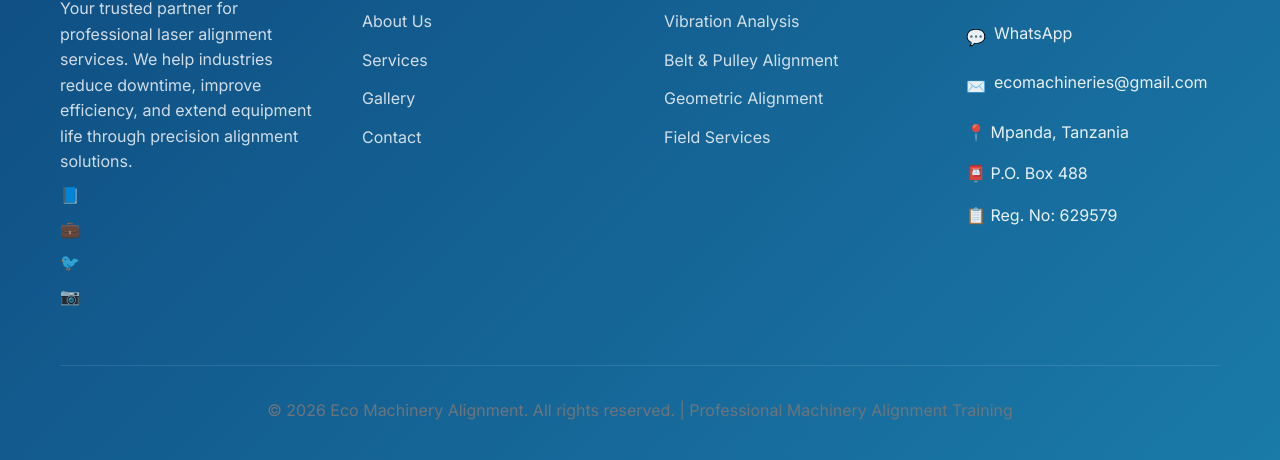
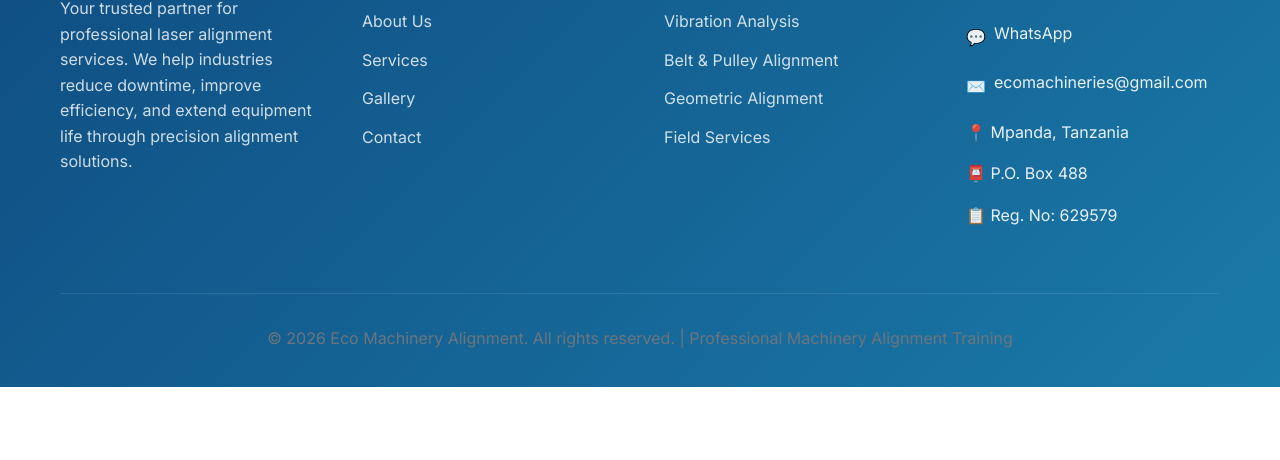
Before and after one commit to manzi-guev/eco-machinery-website, a plain HTML site: page about.html in a window 1280 px wide. Shown: the part 4859-5319 px from the top of the page. After the commit the page ends 5246 px from the top, so only its background shows below. Drawn offline with Linux system fonts and the light colour scheme.

Commit message:
Removed social links

```diff
--- a/about.html
+++ b/about.html
@@ -190,12 +190,6 @@
                 <div class="footer-section">
                     <h3>Eco Machinery Alignment</h3>
                     <p>Your trusted partner for professional laser alignment services. We help industries reduce downtime, improve efficiency, and extend equipment life through precision alignment solutions.</p>
-                    <div class="social-links">
-                        <a href="#" title="Facebook">📘</a>
-                        <a href="#" title="LinkedIn">💼</a>
-                        <a href="#" title="Twitter">🐦</a>
-                        <a href="#" title="Instagram">📷</a>
-                    </div>
                 </div>
                 <div class="footer-section">
                     <h3>Quick Links</h3>
```
Also changed, not shown: contact.html (+1 -7 lines), gallery.html (+0 -6 lines).
